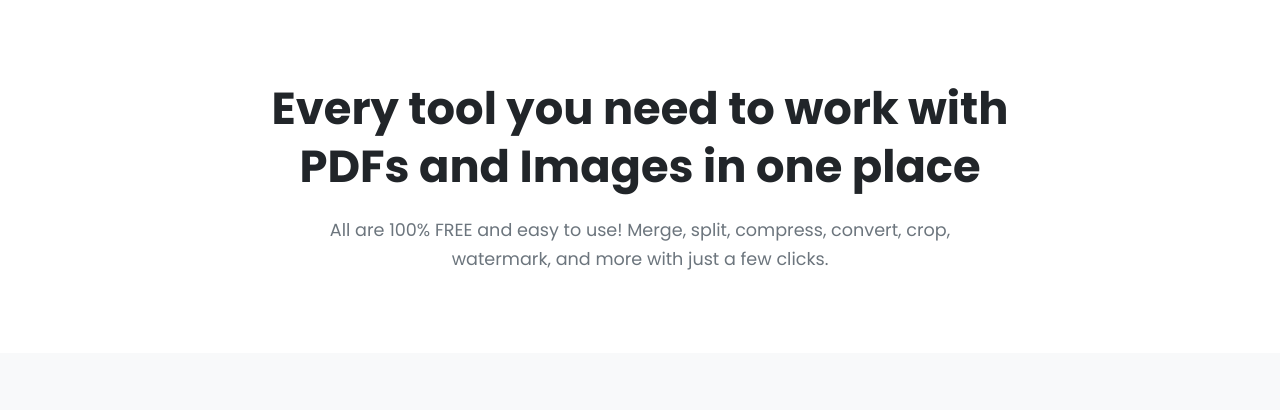
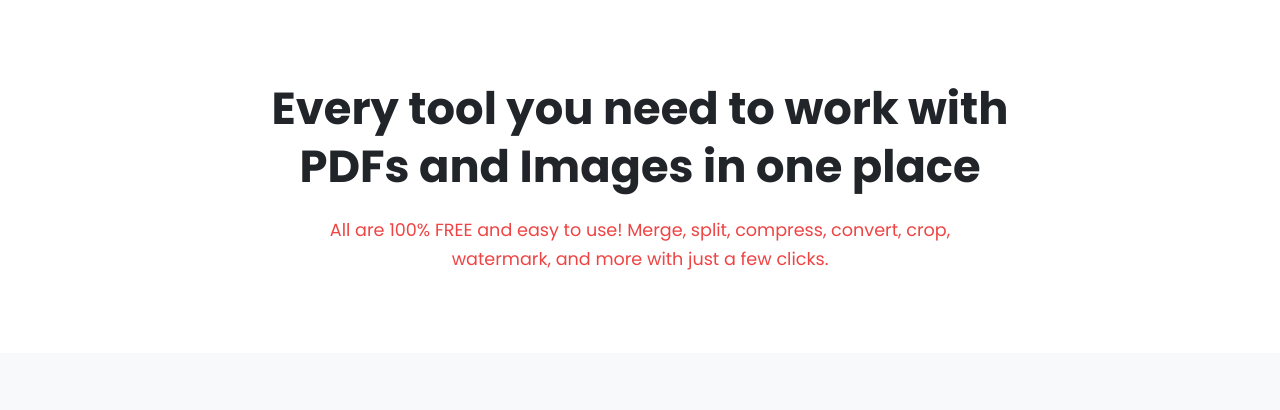
Before and after one commit to mysmarttool89/mysmarttools56, a plain HTML site: page index.html in a window 1280 px wide. Shown: the part 70-480 px from the top of the page. Drawn offline with Linux system fonts and the light colour scheme.

Commit message:
Update index.html

```diff
--- a/index.html
+++ b/index.html
@@ -13,9 +13,9 @@
             --primary-color: #007bff;
             --primary-hover: #0056b3;
             --text-dark: #212529;
-            --text-light: #6c757d;
+            --text-light: #ef4444;
             --bg-light: #f8f9fa;
-            --border-color: #dee2e6;
+            --border-color: #ef4444;
             --card-bg: #ffffff;
             --header-height: 70px;
         }
```
